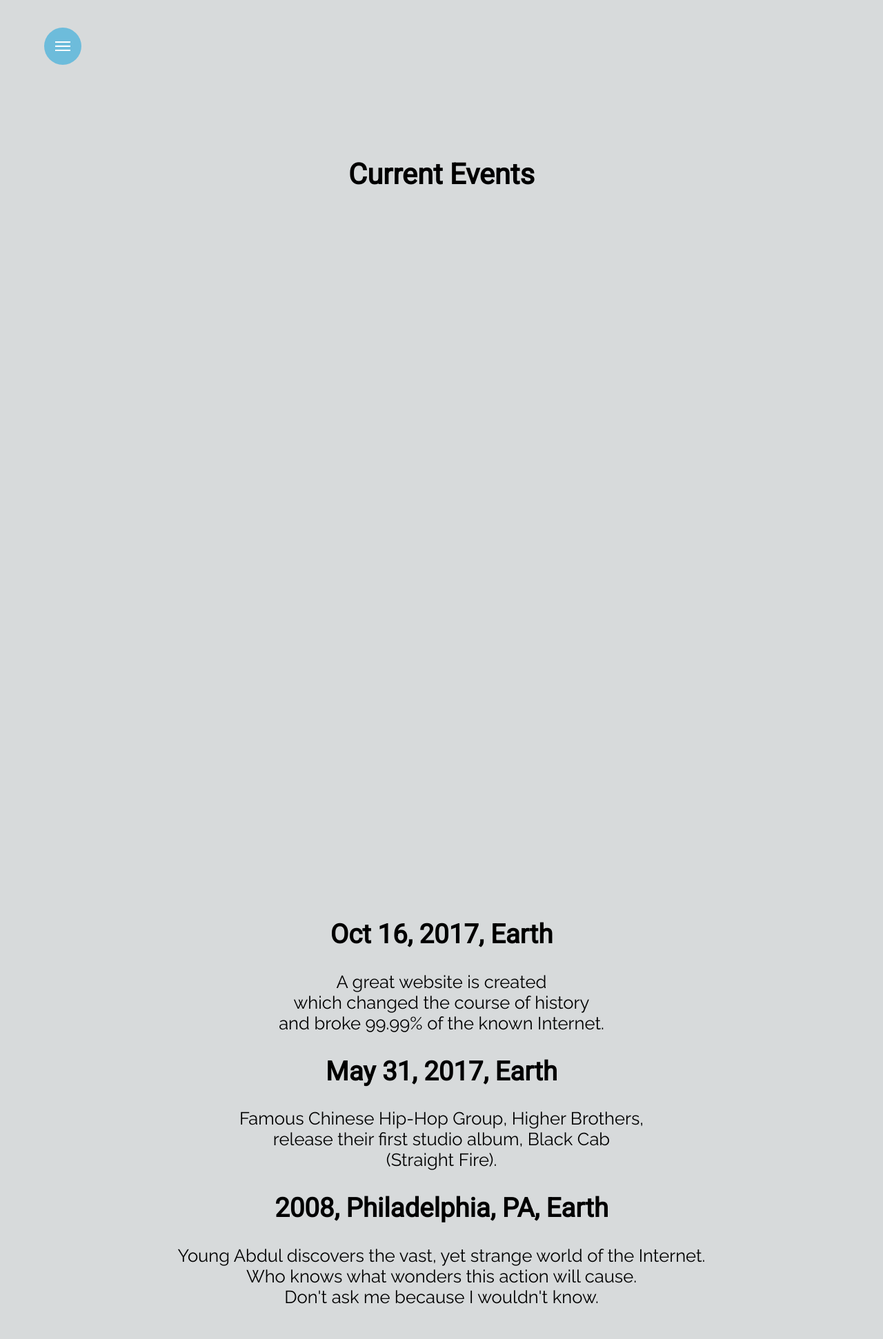
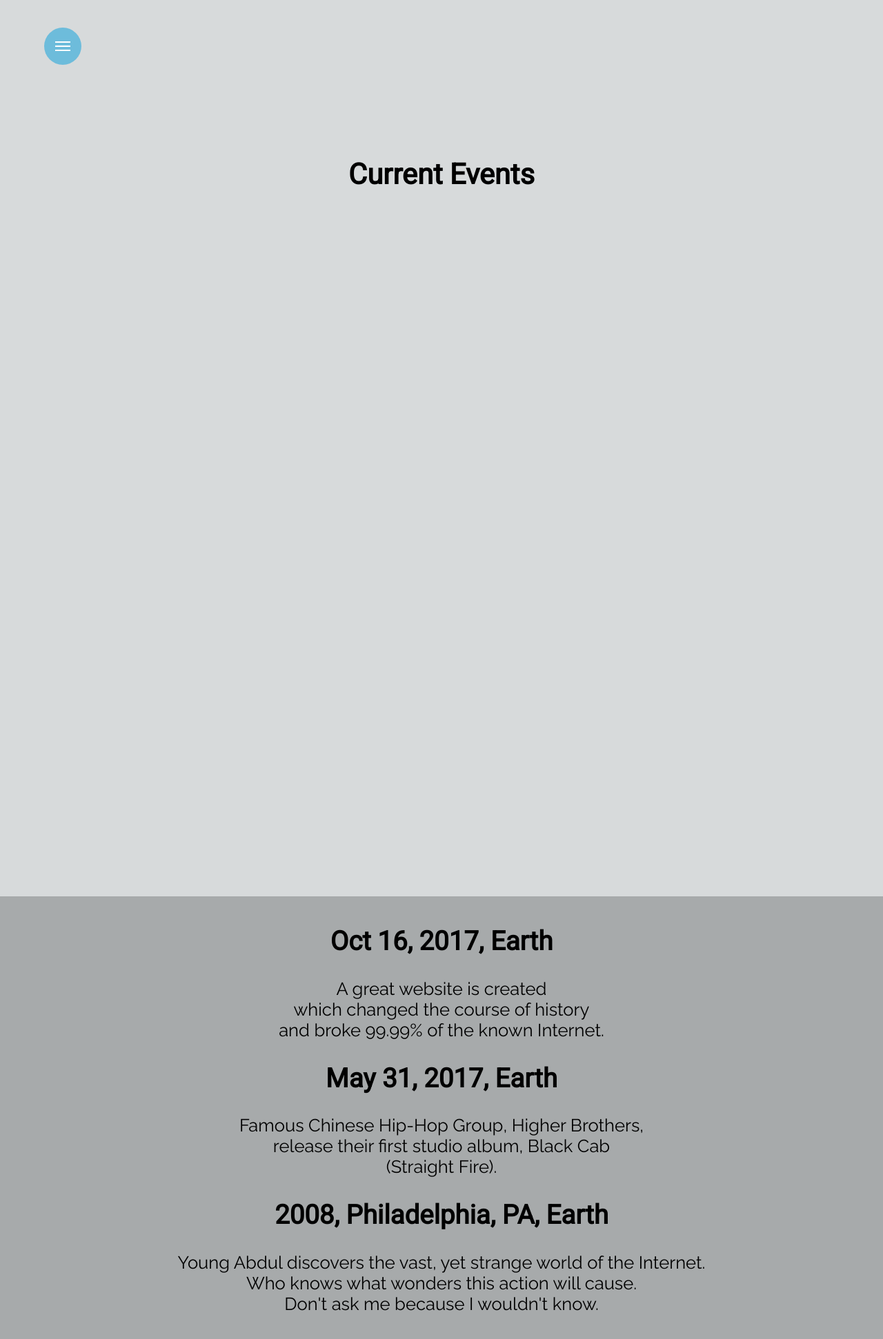
Before and after one commit to abdul-j/abdul-j.github.i, a Jekyll site: the page built from news.html, in a window 1280 px wide. Shown: the whole page at 69% size. Built offline with Jekyll 4.4.1, drawn with Linux system fonts in a browser that asks for light colours; before the commit the page ends 1896 px from its top, so only the background shows below that.

Commit message:
Update news.html

```diff
--- a/news.html
+++ b/news.html
@@ -28,11 +28,8 @@ title: Modern Historia
 		</div>
 	</div>
 
-<div>
-
-
-</div>
-
+<div class="stuff">
+<div class="content">
 <h2>
    Oct 16, 2017, Earth
 </h2>
@@ -63,3 +60,5 @@ title: Modern Historia
   <br />
   Don't ask me because I wouldn't know.
 </p>
+</div>
+</div>
```
